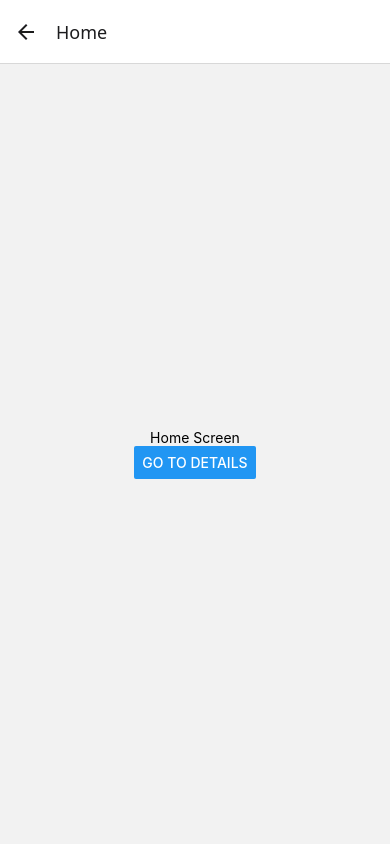
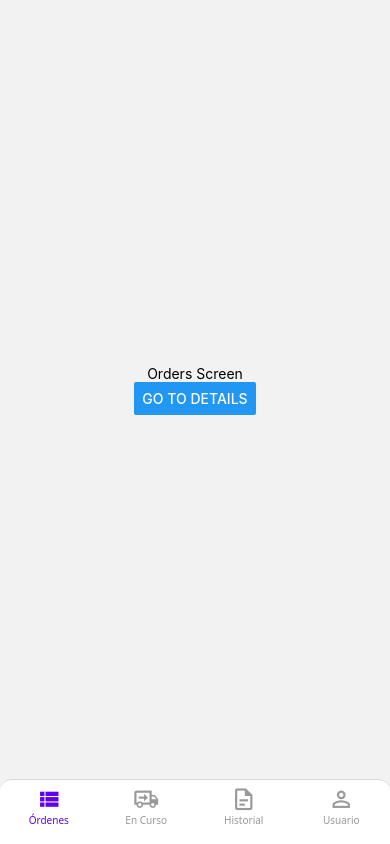
Before and after one commit to Lucas-Alvarez-Persico/DeRemate_Front_ReactNative, a React Native app: screen /Home in a window 390 px wide. Built offline with nearby package versions, Linux system fonts and the light colour scheme.

Commit message:
Estructura Base del proyecto, Stack & Tabs Navigator

```diff
--- a/package.json
+++ b/package.json
@@ -11,6 +11,7 @@
   "dependencies": {
     "@expo/metro-runtime": "~5.0.4",
     "@expo/vector-icons": "^14.1.0",
+    "@react-navigation/bottom-tabs": "^7.3.13",
     "@react-navigation/native": "^7.1.9",
     "@react-navigation/native-stack": "^7.3.13",
     "expo": "~53.0.9",
@@ -20,8 +21,9 @@
     "react-native": "0.79.2",
     "react-native-gesture-handler": "~2.24.0",
     "react-native-reanimated": "~3.17.4",
-    "react-native-safe-area-context": "5.4.0",
+    "react-native-safe-area-context": "^5.4.0",
     "react-native-screens": "~4.10.0",
+    "react-native-vector-icons": "^10.2.0",
     "react-native-web": "^0.20.0"
   },
   "devDependencies": {
--- a/src/navigation/StackNavigation.js
+++ b/src/navigation/StackNavigation.js
@@ -1,20 +1,25 @@
 import React from 'react';
 import { createNativeStackNavigator } from '@react-navigation/native-stack';
-import HomeScreen from '../screens/HomeScreen';
 import DetailsScreen from '../screens/DetailScreen';
 import LoginScreen from '../screens/LoginScreen';
 import RegisterScreen from '../screens/RegisterScreen';
 import RecoverPasswordScreen from '../screens/RecoverPasswordScreen';
+import TabsNavigator from './TabsNavigator'; // ✅ Importar tu navbar
 
 const Stack = createNativeStackNavigator();
 
 export default function StackNavigator() {
   return (
-    <Stack.Navigator initialRouteName="Login">
-      <Stack.Screen name="Login" component={LoginScreen} options={{ headerShown: false }} />
+    <Stack.Navigator initialRouteName="Login" screenOptions={{ headerShown: false }}>
+      {/* Screens de autenticación */}
+      <Stack.Screen name="Login" component={LoginScreen} />
       <Stack.Screen name="Register" component={RegisterScreen} />
       <Stack.Screen name="RecoverPassword" component={RecoverPasswordScreen} />
-      <Stack.Screen name="Home" component={HomeScreen} />
+
+      {/* Screens privadas con Bottom Tabs */}
+      <Stack.Screen name="Home" component={TabsNavigator} />
+
+      {/* Otras screens (sin bottom nav) */}
       <Stack.Screen name="Details" component={DetailsScreen} />
     </Stack.Navigator>
   );
--- /dev/null
+++ b/src/navigation/TabsNavigator.js
@@ -0,0 +1,42 @@
+import React from 'react';
+import { createBottomTabNavigator } from '@react-navigation/bottom-tabs';
+import OrdersScreen from '../screens/OrdersScreen';
+import InProgressScreen from '../screens/InProgressScreen';
+import HistoryScreen from '../screens/HistoryScreen';
+import UserScreen from '../screens/UserScreen';
+import Icon from 'react-native-vector-icons/MaterialCommunityIcons';
+
+const Tab = createBottomTabNavigator();
+
+export default function TabsNavigator() {
+  return (
+    <Tab.Navigator
+      screenOptions={({ route }) => ({
+        headerShown: false,
+        tabBarStyle: {
+          backgroundColor: '#fff',
+          height: 65,
+          borderTopLeftRadius: 12,
+          borderTopRightRadius: 12,
+        },
+        tabBarIcon: ({ color, focused }) => {
+          let iconName;
+          if (route.name === 'Orders') iconName = 'view-list';
+          else if (route.name === 'InProgress') iconName = 'truck-delivery-outline';
+          else if (route.name === 'History') iconName = 'file-document-outline';
+          else if (route.name === 'User') iconName = 'account-outline';
+
+          return <Icon name={iconName} size={26} color={focused ? '#6200ea' : '#999'} />;
+        },
+        tabBarActiveTintColor: '#6200ea',
+        tabBarInactiveTintColor: '#999',
+      })}
+    >
+      <Tab.Screen name="Orders" component={OrdersScreen} options={{ title: 'Órdenes' }} />
+      <Tab.Screen name="InProgress" component={InProgressScreen} options={{ title: 'En Curso' }} />
+      <Tab.Screen name="History" component={HistoryScreen} options={{ title: 'Historial' }} />
+      <Tab.Screen name="User" component={UserScreen} options={{ title: 'Usuario' }} />
+
+    </Tab.Navigator>
+  );
+}
--- /dev/null
+++ b/src/screens/HistoryScreen.jsx
@@ -0,0 +1,14 @@
+import React from 'react';
+import { View, Text, StyleSheet } from 'react-native';
+
+export default function HistoryScreen() {
+  return (
+    <View style={styles.container}>
+      <Text>History Screen</Text>
+    </View>
+  );
+}
+
+const styles = StyleSheet.create({
+  container: { flex: 1, justifyContent: 'center', alignItems: 'center' },
+});
--- /dev/null
+++ b/src/screens/InProgressScreen.jsx
@@ -0,0 +1,14 @@
+import React from 'react';
+import { View, Text, StyleSheet } from 'react-native';
+
+export default function InProgressScreen() {
+  return (
+    <View style={styles.container}>
+      <Text>InProgressScreen Screen</Text>
+    </View>
+  );
+}
+
+const styles = StyleSheet.create({
+  container: { flex: 1, justifyContent: 'center', alignItems: 'center' },
+});
--- a/src/screens/HomeScreen.jsx
+++ b/src/screens/OrdersScreen.jsx
@@ -1,10 +1,10 @@
 import React from 'react';
 import { View, Text, Button, StyleSheet } from 'react-native';
 
-export default function HomeScreen({ navigation }) {
+export default function OrdersScreen({ navigation }) {
   return (
     <View style={styles.container}>
-      <Text>Home Screen</Text>
+      <Text>Orders Screen</Text>
       <Button title="Go to Details" onPress={() => navigation.navigate('Details')} />
     </View>
   );
--- /dev/null
+++ b/src/screens/UserScreen.jsx
@@ -0,0 +1,14 @@
+import React from 'react';
+import { View, Text, StyleSheet } from 'react-native';
+
+export default function UserScreen() {
+  return (
+    <View style={styles.container}>
+      <Text>Users Screen</Text>
+    </View>
+  );
+}
+
+const styles = StyleSheet.create({
+  container: { flex: 1, justifyContent: 'center', alignItems: 'center' },
+});
```
Also changed, not shown: 1 other file (tests, documents, lock files or other folders).
